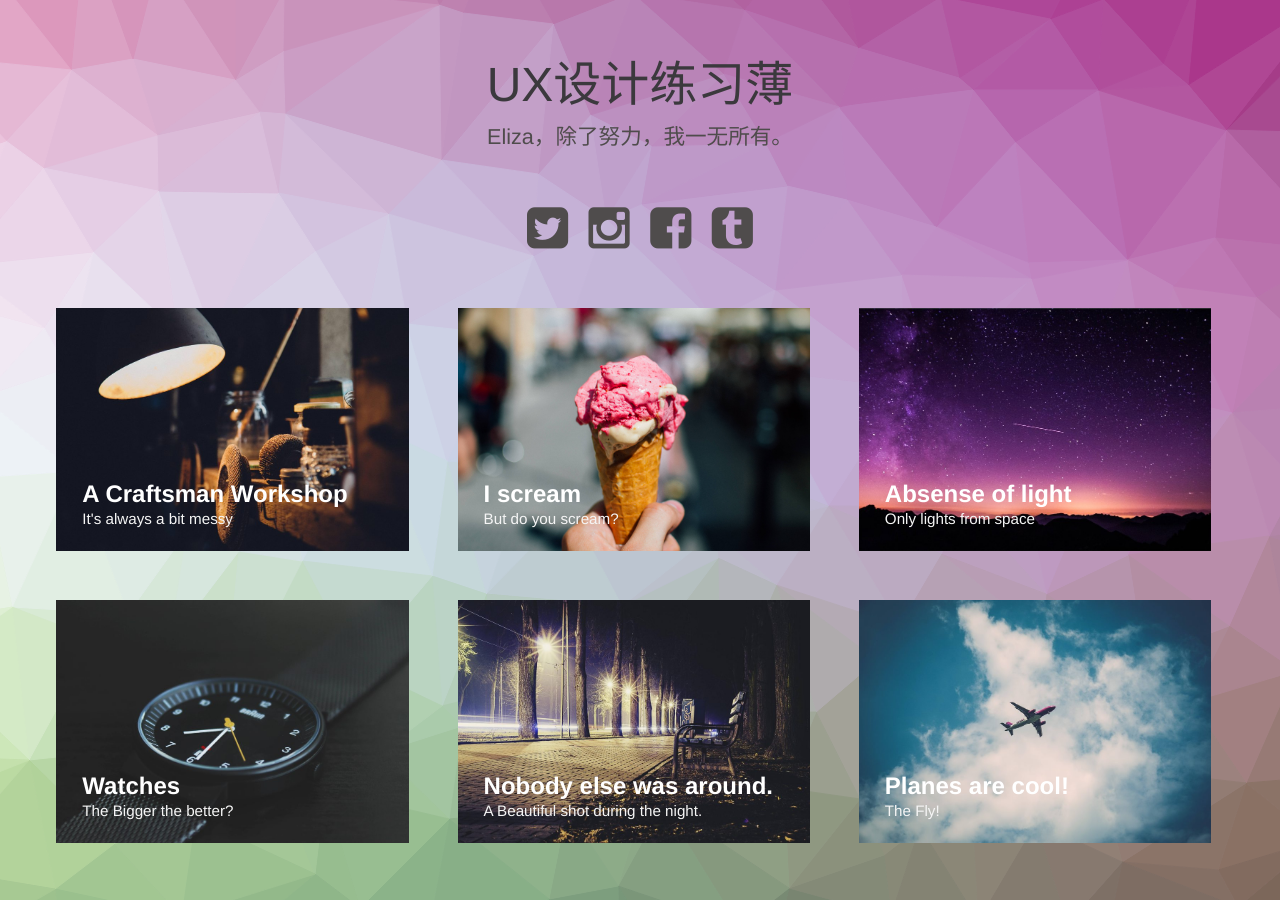
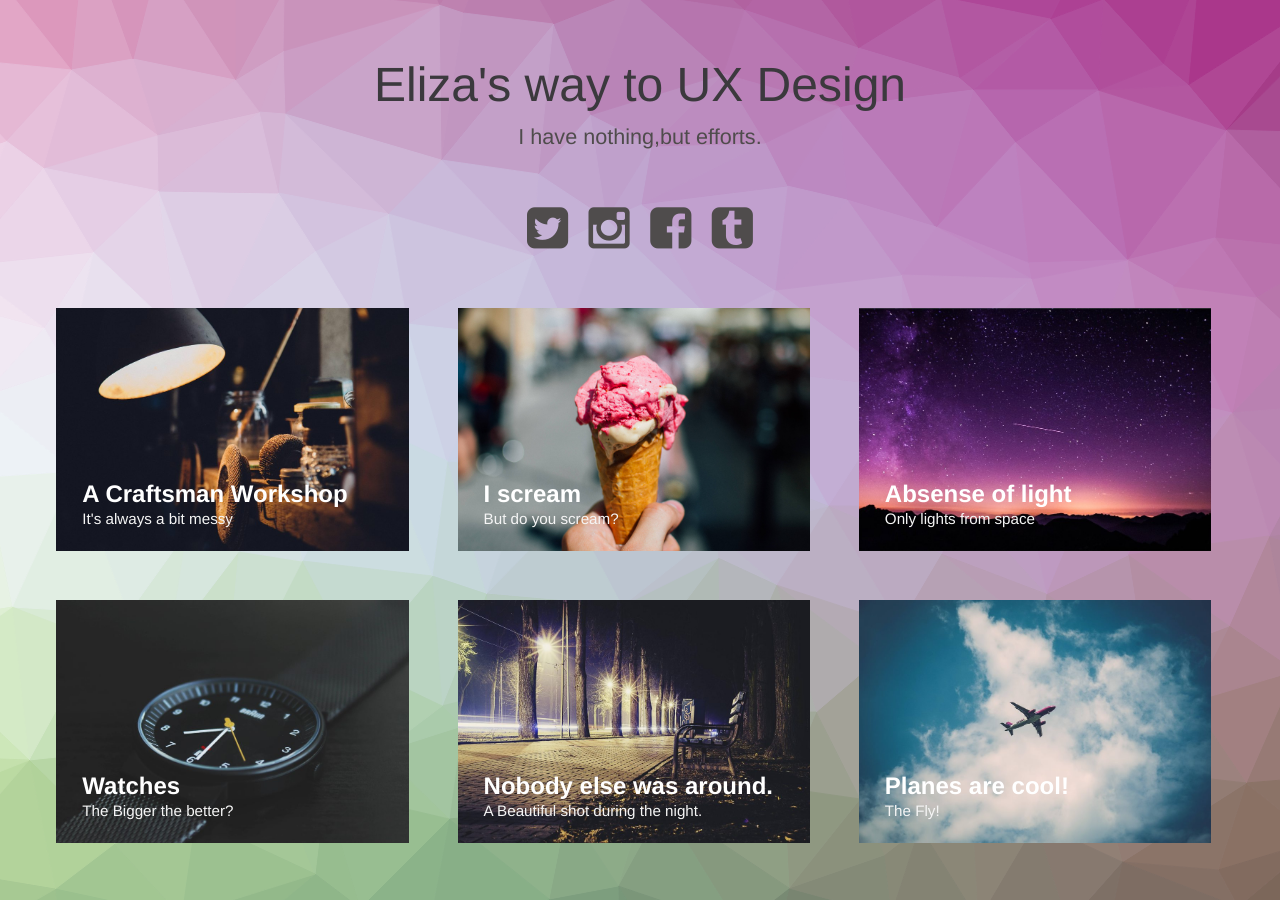
Before and after one commit to eliza9/eliza9.github.io, a Jekyll site: the page built from index.html, in a window 1280 px wide. Built offline with Jekyll 4.4.1, drawn with Linux system fonts in a browser that asks for light colours.

Commit message:
Update index.html

```diff
--- a/index.html
+++ b/index.html
@@ -28,7 +28,7 @@ layout: compress
 <body class="body">
 <div class="container">
     <header class="header">
-        <h1>UX设计练习薄<span>Eliza，除了努力，我一无所有。</span></h1>
+        <h1>Eliza's way to UX Design<span>I have nothing,but efforts.</span></h1>
         <nav class="links">
             <a href="#"><i class="fa fa-twitter-square fa-3x"></i></a>
             <a href="#"><i class="fa fa-instagram fa-3x"></i></a>
```
